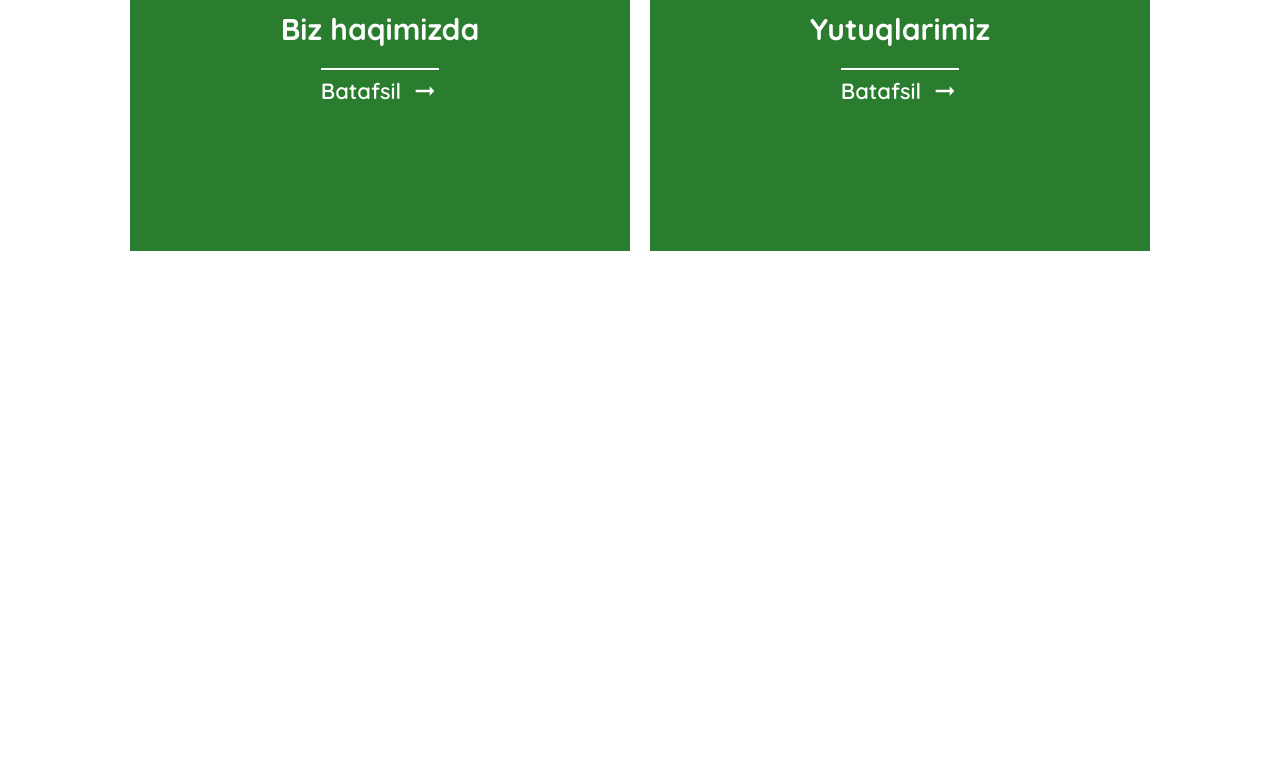
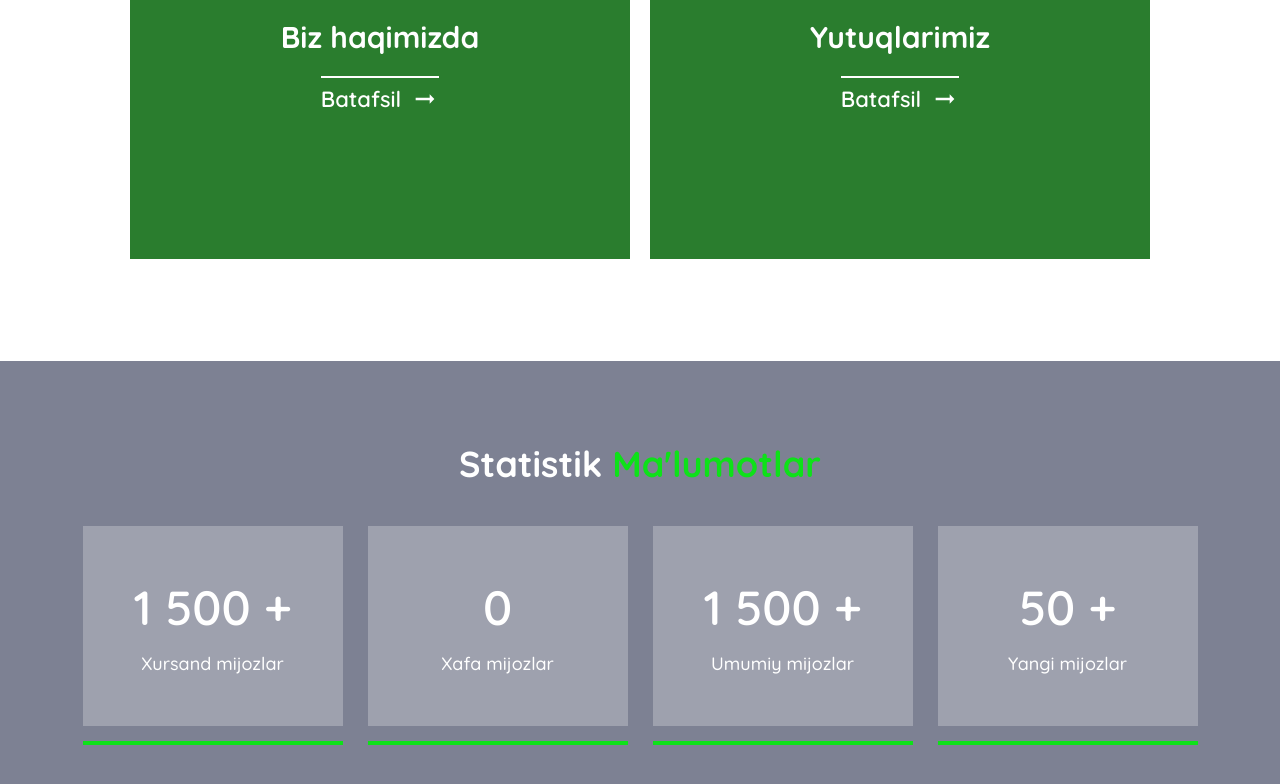
Before and after one commit to AbdukahharS/tour, a React (Create React App) app: page / in a window 1280 px wide. Shown: the part 1243-2027 px from the top of the page. Before the commit the page ends 1604 px from the top, so only its background shows below. Built offline with nearby package versions, Linux system fonts and the light colour scheme.

Commit message:
Statistics

```diff
--- /dev/null
+++ b/src/components/Statistics.jsx
@@ -0,0 +1,43 @@
+import React from 'react'
+
+const Statistics = () => {
+  return (
+    <div id='statistics'>
+      <h2>
+        Statistik <span>Ma'lumotlar</span>
+      </h2>
+      <div className='cont'>
+        <div className='card'>
+          <div className='inner-card'>
+            <span>1 500 +</span>
+            <h3>Xursand mijozlar</h3>
+          </div>
+          <div className='line'></div>
+        </div>
+        <div className='card'>
+          <div className='inner-card'>
+            <span>0</span>
+            <h3>Xafa mijozlar</h3>
+          </div>
+          <div className='line'></div>
+        </div>
+        <div className='card'>
+          <div className='inner-card'>
+            <span>1 500 +</span>
+            <h3>Umumiy mijozlar</h3>
+          </div>
+          <div className='line'></div>
+        </div>
+        <div className='card'>
+          <div className='inner-card'>
+            <span>50 +</span>
+            <h3>Yangi mijozlar</h3>
+          </div>
+          <div className='line'></div>
+        </div>
+      </div>
+    </div>
+  )
+}
+
+export default Statistics
--- a/src/pages/Home.jsx
+++ b/src/pages/Home.jsx
@@ -1,18 +1,17 @@
-import React from 'react'
 import Header from '../components/Header'
 import Navbar from '../components/Navbar'
 import Hero from '../components/Hero'
 import About from '../components/About'
+import Statistics from '../components/Statistics'
 
 const Home = () => {
   return (
     <div className='home'>
       <Header />
       <Navbar />
-      {/* <div className='wrapper'> */}
       <Hero />
-      {/* </div> */}
       <About />
+      <Statistics />
     </div>
   )
 }
--- a/src/styles/about.scss
+++ b/src/styles/about.scss
@@ -6,6 +6,14 @@
   width: 100%;
   height: 100vh !important;
   gap: 50px;
+
+  h2 {
+    font-size: 36px;
+
+    span {
+      color: $prim;
+    }
+  }
 
   .cont {
     display: flex;
--- a/src/styles/hero.scss
+++ b/src/styles/hero.scss
@@ -54,6 +54,7 @@ nav {
     background: url('../images/hero-bg.jpg');
     background-size: cover;
     background-repeat: no-repeat;
+    background-attachment: fixed;
     position: absolute;
     top: 0;
     left: 0;
--- a/src/styles/index.scss
+++ b/src/styles/index.scss
@@ -28,4 +28,4 @@ button {
   color: inherit;
 }
 
-@import 'header', 'hero', 'about';
+@import 'header', 'hero', 'about', 'statistics';
--- /dev/null
+++ b/src/styles/statistics.scss
@@ -0,0 +1,82 @@
+#statistics {
+  width: 100%;
+  position: relative;
+  padding: 80px 40px;
+  background-color: $shadowFilter;
+  color: #fff;
+  display: flex;
+  flex-direction: column;
+  justify-content: center;
+  align-items: center;
+
+  &::after {
+    position: absolute;
+    top: 0;
+    left: 0;
+    width: 100%;
+    height: 100%;
+    background: url('../images/statistics-bg.jpg');
+    background-attachment: fixed;
+    background-repeat: no-repeat;
+    background-size: cover;
+    display: block;
+    content: '';
+    z-index: -1;
+  }
+
+  h2 {
+    font-size: 36px;
+
+    span {
+      color: $primLight;
+    }
+  }
+
+  .cont {
+    display: flex;
+    flex-direction: row;
+    gap: 25px;
+    padding: 40px 0;
+    width: 100%;
+    align-items: center;
+    justify-content: center;
+
+    .card {
+      height: 200px;
+      width: 25%;
+      max-width: 260px;
+
+      .inner-card {
+        width: 100%;
+        height: 100%;
+        background-color: #ffffff40;
+        margin-bottom: 15px;
+        display: flex;
+        flex-direction: column;
+        align-items: center;
+        justify-content: center;
+        gap: 15px;
+
+        span {
+          font-size: 48px;
+        }
+
+        h3 {
+          font-size: 18px;
+          font-weight: 500;
+        }
+      }
+
+      .line {
+        width: 100%;
+        height: 4px;
+        background: $primLight;
+        transition: 0.3s ease-in-out;
+      }
+
+      &:hover .line {
+        width: 0;
+      }
+    }
+  }
+}
```
Also changed, not shown: src/images/statistics-bg.jpg (added).
